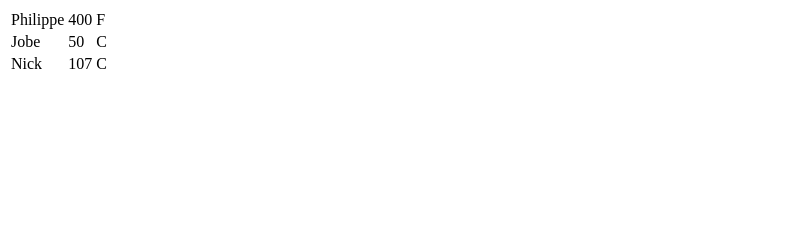
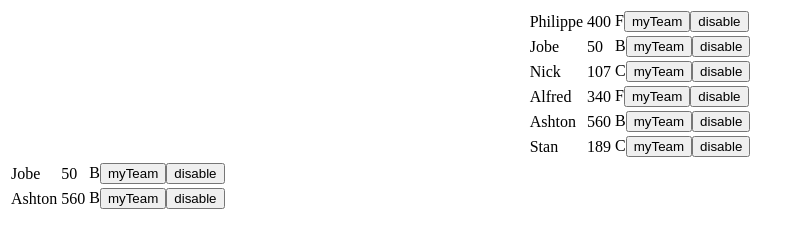
Before and after one commit to PhilippeRoy/DraftDay, a plain HTML site: page dashboard.html in a window 1280 px wide. Shown: the whole page, without its empty margins (0-802 px from the left). Drawn offline with Linux system fonts and the light colour scheme.

Commit message:
Object with HTML DOM references

```diff
--- a/dashboard.html
+++ b/dashboard.html
@@ -1,5 +1,10 @@
 <html>
   <head>
+    <style>
+    .global.module table{
+      margin: auto;
+    }
+    </style>
   </head>
   <body>
 
--- a/dashboard.js
+++ b/dashboard.js
@@ -1,30 +1,28 @@
 function Dashboard(name) {
   this.name = name;
+  this.dashboard = document.createElement('div');
+  this.dashboard.setAttribute('id',this.name);
+  document.body.appendChild(this.dashboard);
+  this.dashboard.subModule = {};
 }
 
 Dashboard.prototype = {
 
-  createModule : function(){
-
-    var dashboard = '<div id='+this.name+' ></div>';
-    document.body.innerHTML = dashboard;
-
-    return document.getElementById(this.name)
-  },
 
   createSubModule : function(name){
 
     var subModule = document.createElement('div');
     subModule.className = name + ' ' + 'module';
-    document.getElementById(this.name).appendChild(subModule);
 
-    return document.getElementById(this.name).getElementsByClassName(name)[0];
+    this.dashboard.subModule[name] = this.dashboard.appendChild(subModule);
+
+    return this.dashboard.subModule[name];
 
   },
 
-  addTable : function(table){
+  addTable : function(tableObj){
 
-     this.appendChild(table);
+     return this.appendChild(tableObj.table);
 
   }
 }
--- a/data.js
+++ b/data.js
@@ -1,5 +1,12 @@
 //Data
-var testData = [{name: 'Philippe', points:400, position: 'F'},{name:'Jobe', points: 50, position: 'C'},{name:'Nick', points: 107, position: 'C'}];
+var testData = [
+  {name: 'Philippe', points:400, position: 'F'},
+  {name:'Jobe', points: 50, position: 'B'},
+  {name:'Nick', points: 107, position: 'C'},
+  {name: 'Alfred', points:340, position: 'F'},
+  {name:'Ashton', points: 560, position: 'B'},
+  {name:'Stan', points: 189, position: 'C'}
+  ];
 
 
 //creat global Data obj
--- a/draft.js
+++ b/draft.js
@@ -2,19 +2,23 @@
 var dashboard = new Dashboard('master');
 //Create Dashboard
 
-var theDashboard = dashboard.createModule();
+//var theDashboard = dashboard.createModule();
 //create submodules
 
 var globalSubModule = dashboard.createSubModule('global');
 var backsSubModule = dashboard.createSubModule('backs');
-
 //create Tables
 
 var globalTable = new Table('global');
 var backTable = new Table('backs');
 
+//Add tables to sub modules
+dashboard.addTable.call(globalSubModule, globalTable);
+dashboard.addTable.call(backsSubModule, backTable);
 
-dashboard.addTable.call(globalSubModule, globalTable.init(testData));
-dashboard.addTable.call(backsSubModule, backTable.init());
+globalTable.addData(testData);
+backTable.readData(testData, 'B');
 
-backsSubModule.readData(testData, 'B')
+//theBacksTable.prototype.readData(testData, 'B').bind(theBacksTable);
+//backTable.__proto__.bind(theBacksTable);
+//backTable.addListener()
--- a/tables.js
+++ b/tables.js
@@ -1,31 +1,37 @@
-function Table(name) {
+function Table(name ) {
   this.name = name;
+  this.table = document.createElement('table');
+
 }
 
 Table.prototype = {
 
-  init : function(tableData){
-
-    var table = document.createElement('table');
+  addData : function(tableData){
 
     if(tableData != undefined){
       for(var i = 0; i < tableData.length; i++){
-        table.appendChild(this.addRow(tableData[i]));
+        this.table.appendChild(this.addRow(tableData[i]));
       }
     }
 
-    return table; //attach to caller
   },
 
   addRow : function (playerObj){
 
     var tr = document.createElement('tr');
+    var myTeam = document.createElement('button');
+    var disable = document.createElement('button');
+
+    myTeam.appendChild(document.createTextNode('myTeam'));
+    disable.appendChild(document.createTextNode('disable'));
 
     for (var val in playerObj){
 
       var td = document.createElement('td');
       var textNode = document.createTextNode(playerObj[val]);
       td.appendChild(textNode);
+      td.appendChild(myTeam);
+      td.appendChild(disable);
       tr.appendChild(td);
       //add the two together and return
     }
@@ -55,12 +61,35 @@ Table.prototype = {
     // }
   },
 
+  // readData:function(module, data, filter){
+  //   //read data from global
+  //   //filter by position
+  //   //this <- table
+  //
+  //   var table = module.getElementsByTagName('table')[0];
+  //
+  //   var arr = [];
+  //
+  //   for (var i = 0; i < data.length; i++){
+  //     if(data[i]['position'] === filter){
+  //       arr.push(data[i]);
+  //     }
+  //   }
+  //
+  //   for(var i = 0; i < arr.length; i++){
+  //     table.appendChild(this.addRow(arr[i]));
+  //   }
+  //
+  // },
+
+
   readData:function(data, filter){
     //read data from global
     //filter by position
     //this <- table
 
-    console.log(this);
+    var table = this.table;
+
     var arr = [];
 
     for (var i = 0; i < data.length; i++){
@@ -70,11 +99,18 @@ Table.prototype = {
     }
 
     for(var i = 0; i < arr.length; i++){
-      this.appendChild(this.addRow(arr[i]));
+      table.appendChild(this.addRow(arr[i]));
     }
 
   },
-  addListener : function(){
+
+
+  addListener : function(table){
+    table.addEventListener('click', function(e){
+      //this tr all td disable
+      console.log(e.target.innerHTML);
+    })
+   //Just as listener to table
 
   },
 
```
